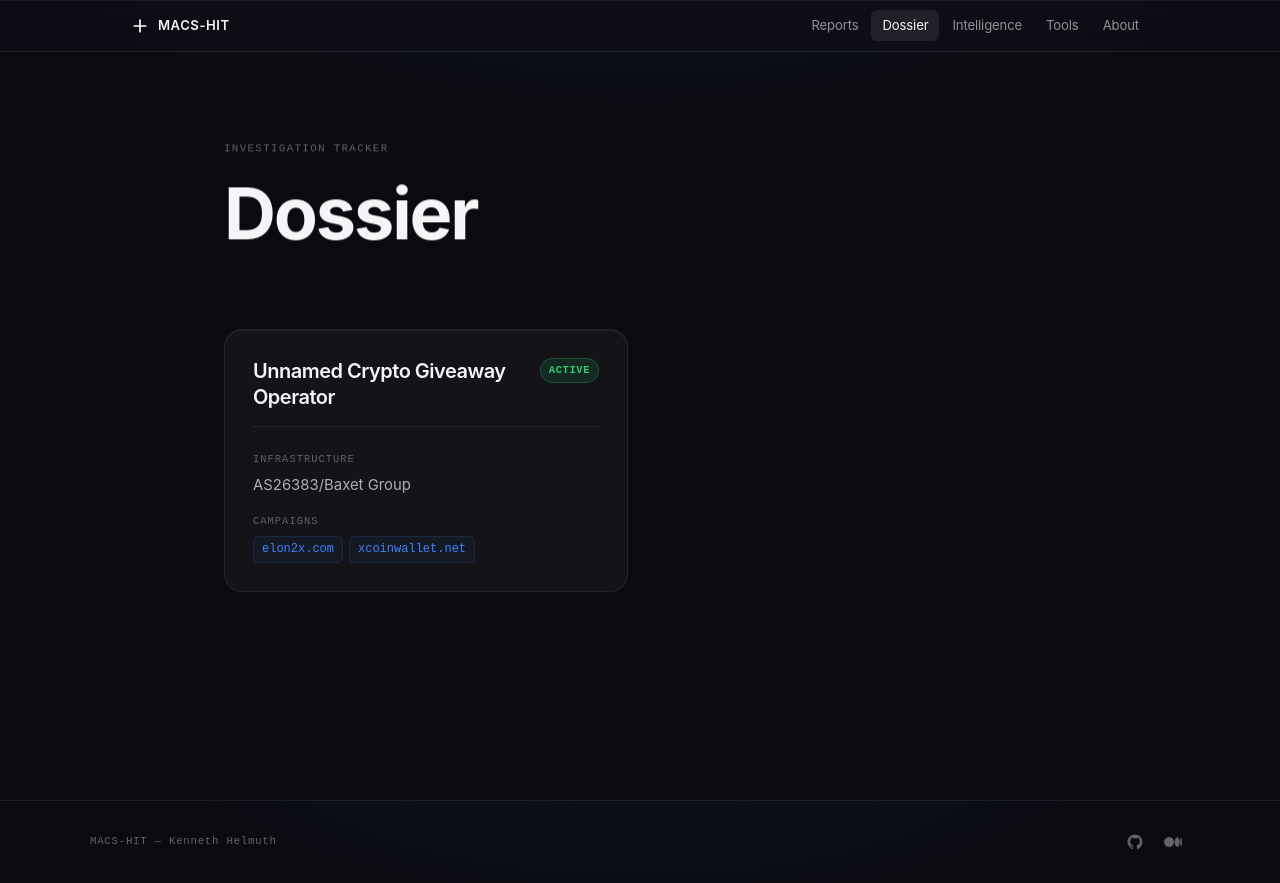
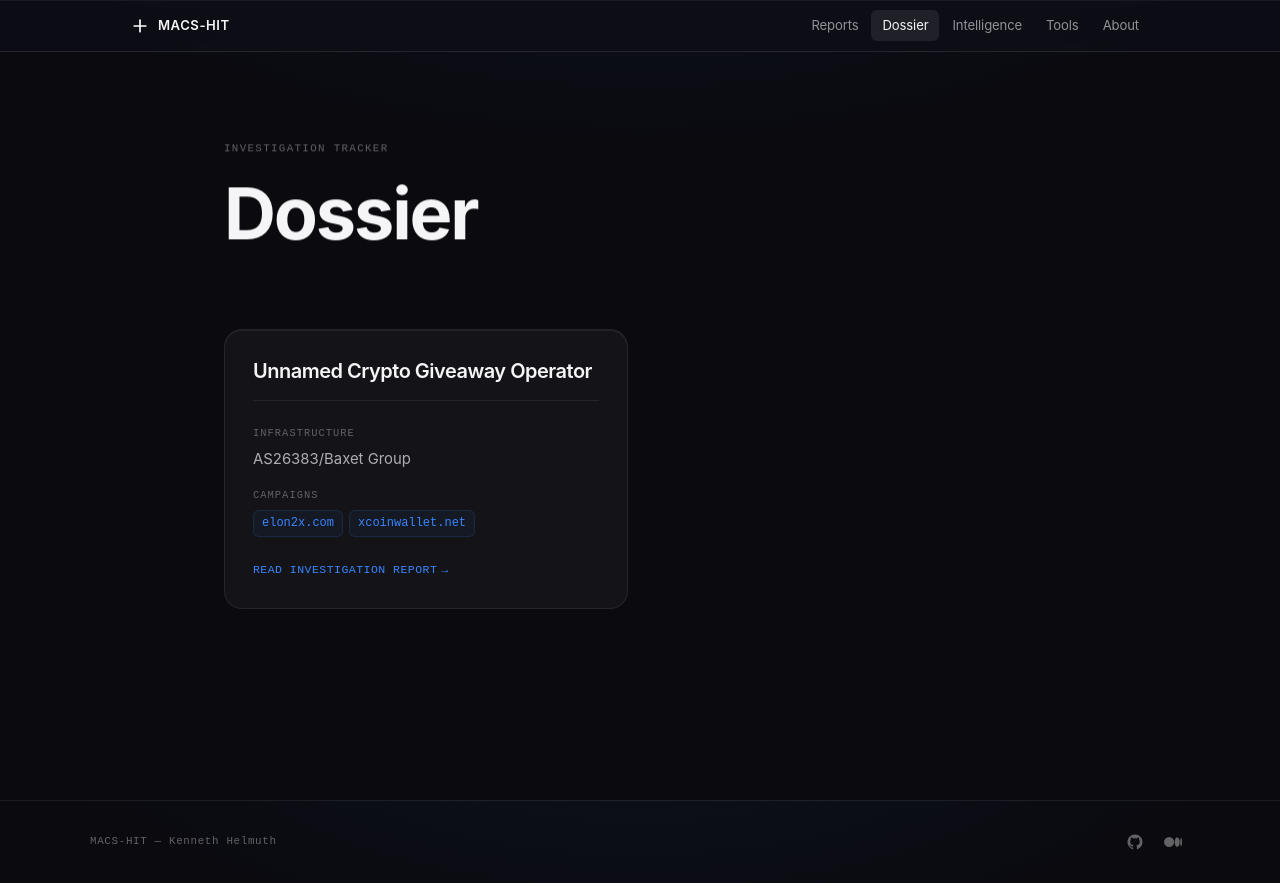
Before and after one commit to KennethHelmuth/macs-hit.github.io, a Next.js app: page /macs-hit.github.io/dossier in a window 1280 px wide. Built offline with nearby package versions, Linux system fonts and the light colour scheme.

Commit message:
style: remove status badge from dossier card, make dossier card link to investigation report

```diff
--- a/app/dossier/page.tsx
+++ b/app/dossier/page.tsx
@@ -9,18 +9,18 @@ export const metadata: Metadata = {
 
 interface DossierEntry {
   name: string;
-  status: string;
   infrastructure: string;
   campaigns: string[];
+  reportUrl?: string;
 }
 
 async function getEntries(): Promise<DossierEntry[]> {
   return [
     {
       name: "Unnamed Crypto Giveaway Operator",
-      status: "Active",
       infrastructure: "AS26383/Baxet Group",
       campaigns: ["elon2x.com", "xcoinwallet.net"],
+      reportUrl: "https://medium.com/@Real-macs_hit/same-wallet-two-domains-tracking-a-serial-crypto-scam-operator-on-bulletproof-infrastructure-ff122c822c13?postPublishedType=repub",
     },
   ];
 }
@@ -51,12 +51,14 @@ export default async function DossierPage() {
           <div className="dossier-grid">
             {entries.map((entry, index) => (
               <Reveal key={entry.name} delay={100 + index * 80}>
-                <div className="dossier-card">
+                <a
+                  href={entry.reportUrl}
+                  target="_blank"
+                  rel="noopener noreferrer"
+                  className="dossier-card"
+                >
                   <div className="dossier-header">
                     <h2 className="dossier-name">{entry.name}</h2>
-                    <span className={`status-badge status-${entry.status.toLowerCase()}`}>
-                      {entry.status}
-                    </span>
                   </div>
 
                   <div className="dossier-details">
@@ -76,7 +78,13 @@ export default async function DossierPage() {
                       </div>
                     </div>
                   </div>
-                </div>
+
+                  {entry.reportUrl && (
+                    <span className="dossier-card-link">
+                      Read Investigation Report <span>→</span>
+                    </span>
+                  )}
+                </a>
               </Reveal>
             ))}
           </div>
--- a/app/globals.css
+++ b/app/globals.css
@@ -999,6 +999,9 @@ img, svg { display: block; }
     box-shadow 0.3s ease;
   box-shadow: inset 0 1px 0 rgba(255, 255, 255, 0.06);
   position: relative;
+  text-decoration: none;
+  color: inherit;
+  cursor: pointer;
 }
 
 .dossier-card:hover {
@@ -1095,3 +1098,23 @@ img, svg { display: block; }
   background: rgba(58, 134, 255, 0.08);
   border-color: rgba(58, 134, 255, 0.25);
 }
+
+.dossier-card-link {
+  margin-top: 24px;
+  font-family: var(--mono);
+  font-size: 0.72rem;
+  letter-spacing: 0.04em;
+  text-transform: uppercase;
+  color: var(--accent);
+  display: inline-flex;
+  align-items: center;
+  gap: 4px;
+}
+
+.dossier-card-link span {
+  transition: transform 0.2s var(--ease-out);
+}
+
+.dossier-card:hover .dossier-card-link span {
+  transform: translateX(4px);
+}
```
